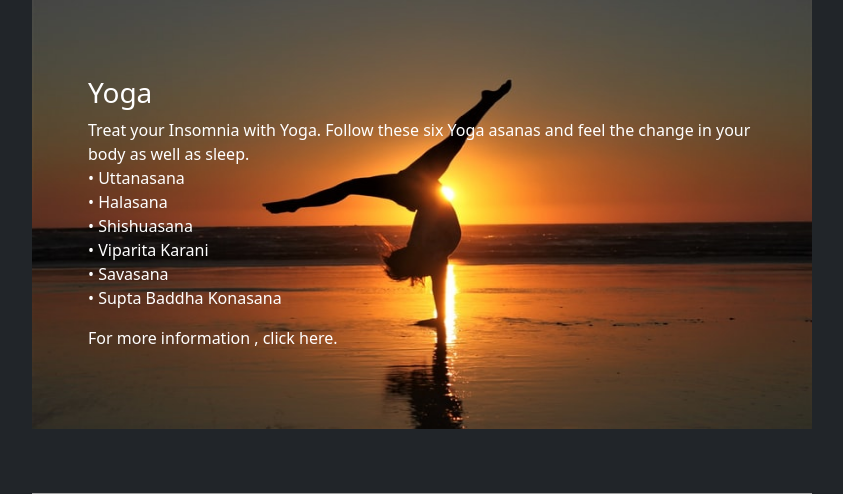
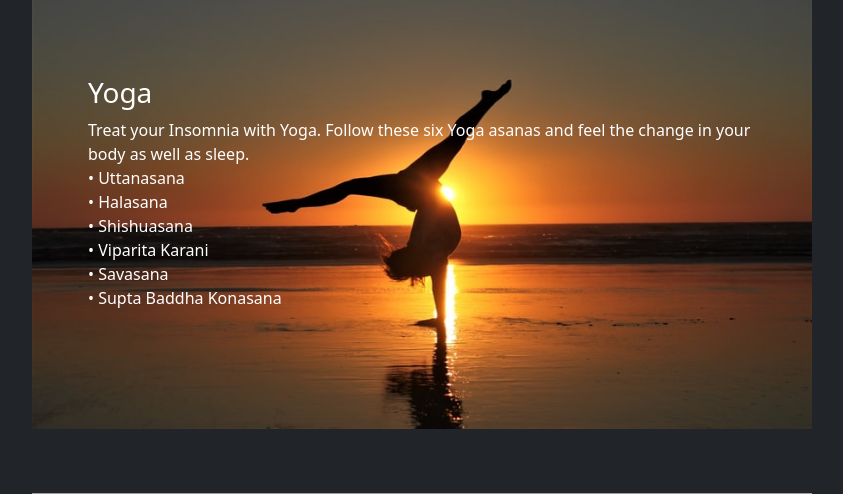
Before and after one commit to anjali7786/Sleep-Tracker, a Flask app: page /unabletosleep in a window 1280 px wide. Shown: the part 131-625 px from the top of the page, without its empty margins (218-1061 px from the left). Run offline with Flask 2, Linux system fonts and the light colour scheme; some libraries are stand-ins or nearby versions; some web fonts are replaced; grey boxes are pictures that could not be loaded.

Commit message:
changed unable to sleep and index file

```diff
--- a/Template/analyse.html
+++ b/Template/analyse.html
@@ -58,6 +58,7 @@
 <div class="table-responsive">
   <div class="analysecontain">
     <h2>Your sleeping records of last 7 days:</h2>
+    <!-- <h3>{{msg}}</h3> -->
 
     <table class="ana table table-bordered pt-4">
       <thead>
@@ -71,6 +72,10 @@
         </tr>
       </thead>
       <tbody>
+        <!-- <tr class="rows bg-success">
+          <td>{{user}}</td>
+          <td colspan ="3">Welcome! No records added yet</td>
+        </tr> -->
           {% for row in rows %}
           <tr class="rows bg-success">
             <!-- <th scope="row">{{row.sno}}</th> -->
--- a/Template/index.html
+++ b/Template/index.html
@@ -48,9 +48,9 @@
         <!-- <button type="button" class="btn btn-outline-light mx-2">Sign Up</button>
             <button type="button" class="btn btn-outline-light mx-2">Login</button> -->
       </form>
-      <form action="{{ url_for('logout') }}" method="POST">
+      <!-- <form action="{{ url_for('logout') }}" method="POST">
         <input type="submit" value="Log out" class="btn auth  text-white btn-block mx-2 fs-5 btn-dark">
-      </form>
+      </form> -->
     </div>
   </div>
 </nav>
--- a/Template/unabletosleep.html
+++ b/Template/unabletosleep.html
@@ -71,7 +71,6 @@
           • Viparita Karani <br />
           • Savasana <br />• Supta Baddha Konasana
         </p>
-        <p class="card-text">For more information , click here.</p>
       </div>
     </a>
   </div>
@@ -89,7 +88,7 @@
           <br /> • Meditation controls anxiety.<br />
            • It enhances concentration power, memory and attention span.
         </p>
-        <p class="card-text">For more information , click here.</p>
+        <!-- <p class="card-text">For more information , click here.</p> -->
       </div>
     </a>
   </div>
@@ -111,7 +110,7 @@
           acid reflux. Be extra careful with spicy and oily foods late in
           the evening.
         </p>
-        <p class="card-text">For more information, click here.</p>
+        <!-- <p class="card-text">For more information, click here.</p> -->
       </div>
     </a>
   </div>
--- a/main.py
+++ b/main.py
@@ -124,9 +124,6 @@ def signup():
     return render_template('signup.html', msg=msg)
 
 
-# @app.route("/")
-# def home():
-#     return render_template('sleeptracker.html')
 
 @app.route("/Trackmysleep")
 def track_your_sleep():
@@ -223,21 +220,16 @@ def records():
 
 @app.route("/analyse", methods=['GET', 'POST'])
 def analyse():
-    # cur = mysql.connection.cursor(MySQLdb.cursors.DictCursor)
-    # cur.execute('SELECT * FROM login WHERE username = % s', (session['username'],))
-    # account = cur.fetchone()
     cursor = mysql.connection.cursor(MySQLdb.cursors.DictCursor)
     current_date = date.today()
-    # a_date = datetime.date(current_date)
     days = datetime.timedelta(7)
     new_date = current_date - days
 
-    cursor.execute('SELECT * FROM record WHERE username = % s AND date >= %s', (session['username'], new_date))
+    cursor.execute('SELECT * FROM record WHERE username = % s AND date >= %s ORDER BY date DESC', (session['username'], new_date))
     # cursor.execute('SELECT * FROM record WHERE date>= %s AND username = %s', (DATE(NOW()) - INTERVAL 7 DAY, session['username']))
     # account1 = cursor.fetchone()
     # curs = mysql.connection.cursor(MySQLdb.cursors.DictCursor)
     # curs.execute("SELECT * FROM record WHERE username = ' "session['username']"'")
-
     rows = cursor.fetchall();
     for row in rows:
         row = row
```
Lines whose indentation alone changed are shown as unchanged.
